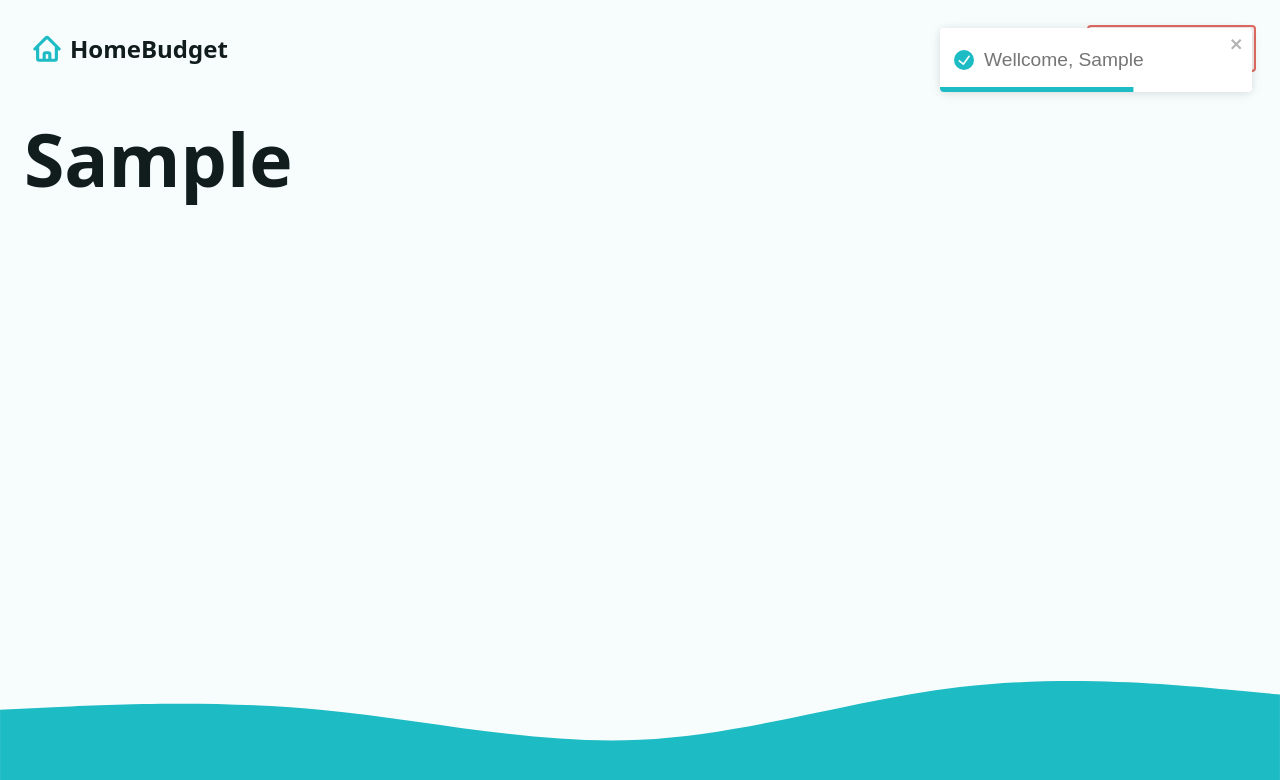
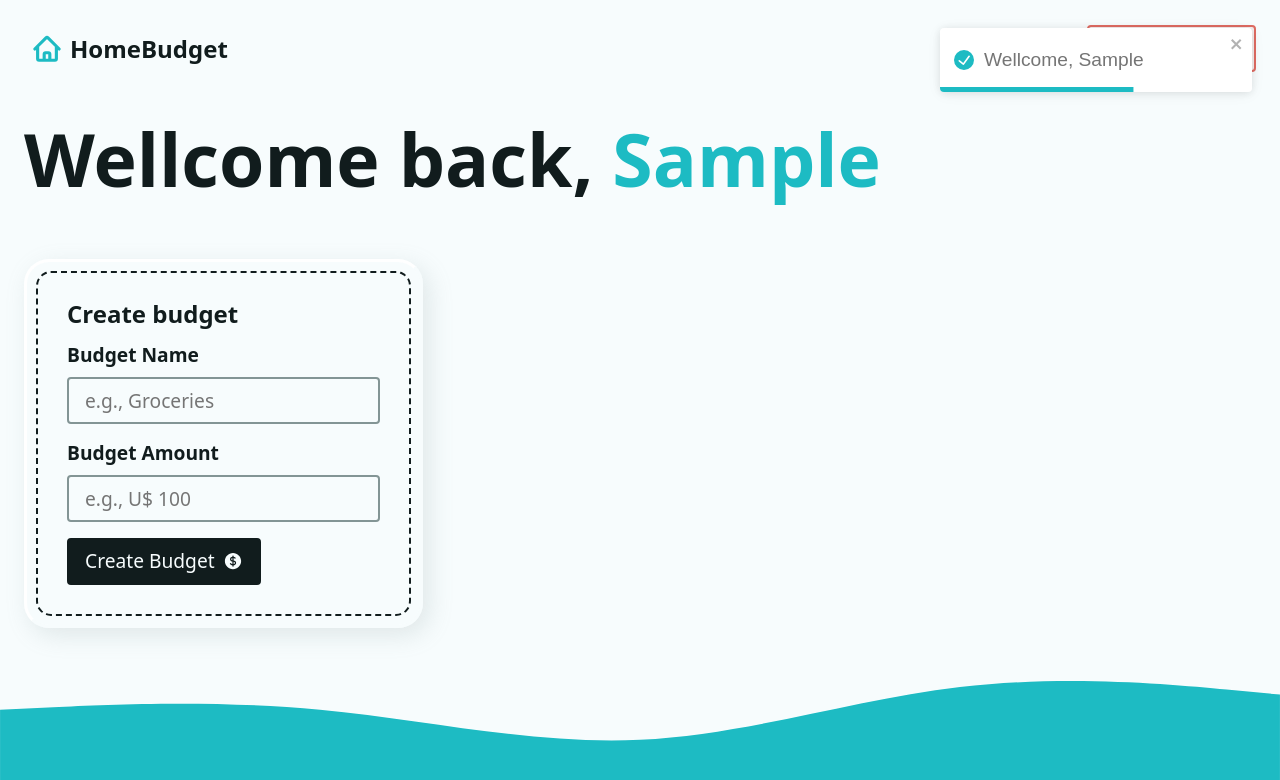
Before and after one commit to lucasquitan/react-router-app, a React (Vite) app: page / in a window 1280 px wide. Both pictures are taken after typing "Sample" into the empty fields and a click on the button "Create Account". Shown: the top 780 px of the page. Built offline with nearby package versions, Linux system fonts and the light colour scheme.

Commit message:
feat: created Budget component and basic logic

```diff
--- /dev/null
+++ b/src/components/AddBudgetForm.jsx
@@ -0,0 +1,43 @@
+// rdd imports
+import { Form } from 'react-router-dom';
+
+// library
+import { CurrencyDollarIcon } from '@heroicons/react/24/solid';
+
+const AddBudgetForm = () => {
+  return (
+    <div className="form-wrapper">
+      <h2 className="h3">Create budget</h2>
+      <Form method="post" className="grid-sm">
+        <div className="grid-xs">
+          <label htmlFor="newBudget">Budget Name</label>
+          <input
+            type="text"
+            name="newBudget"
+            id="newBudget"
+            placeholder="e.g., Groceries"
+          />
+        </div>
+        <div className="grid-xs">
+          <label htmlFor="newBudgetAmount">Budget Amount</label>
+          <input
+            type="number"
+            step="0.01"
+            name="newBudgetAmount"
+            id="newBudgetAmount"
+            placeholder="e.g., U$ 100"
+            required
+            inputMode="decimal"
+          />
+        </div>
+        <input type="hidden" name="_action" value="createBudget" />
+        <button type="subimit" className="btn btn--dark">
+          <span>Create Budget</span>
+          <CurrencyDollarIcon width={20} />
+        </button>
+      </Form>
+    </div>
+  );
+};
+
+export default AddBudgetForm;
--- a/src/components/Intro.jsx
+++ b/src/components/Intro.jsx
@@ -26,6 +26,7 @@ const Intro = () => {
             placeholder="What is your name?"
             autoComplete="given-name"
           />
+          <input type="hidden" name="_action" value="newUser" />
           <button type="submit" className="btn btn--dark">
             <span>Create Account</span>
             <UserPlusIcon width={20} />
--- a/src/helpers.js
+++ b/src/helpers.js
@@ -1,3 +1,8 @@
+const generateRandomColor = () => {
+  const existingBudgetLength = fetchData('budgets')?.length ?? 0;
+  return `${existingBudgetLength * 34} 65% 50%`;
+};
+
 // Local storage
 export const fetchData = (key) => {
   return JSON.parse(localStorage.getItem(key));
@@ -7,3 +12,20 @@ export const fetchData = (key) => {
 export const deleteItem = ({ key }) => {
   return localStorage.removeItem(key);
 };
+
+// create budget
+export const createBudget = ({ name, amount }) => {
+  const newItem = {
+    id: crypto.randomUUID(),
+    name: name,
+    createdAt: Date.now(),
+    amount: +amount,
+    color: generateRandomColor(),
+  };
+
+  const existingBudget = fetchData('budgets') ?? [];
+  return localStorage.setItem(
+    'budgets',
+    JSON.stringify([...existingBudget, newItem])
+  );
+};
--- a/src/pages/Dashboard.jsx
+++ b/src/pages/Dashboard.jsx
@@ -3,31 +3,66 @@ import { useLoaderData } from 'react-router-dom';
 
 // components
 import Intro from '../components/Intro';
+import AddBudgetForm from '../components/AddBudgetForm';
 
 //  helper functions
-import { fetchData } from '../helpers';
+import { createBudget, fetchData } from '../helpers';
 import { toast } from 'react-toastify';
 
 // loader
 export function dashboardLoader() {
   const userName = fetchData('userName');
-  return { userName };
+  const budgets = fetchData('budgets');
+  return { userName, budgets };
 }
 
 // action
 export async function dashboardAction({ request }) {
   const data = await request.formData();
-  const formData = Object.fromEntries(data);
-  try {
-    localStorage.setItem('userName', JSON.stringify(formData.userName));
-    return toast.success(`Wellcome, ${formData.userName}`);
-  } catch (e) {
-    throw new Error('There is a problem with your account.');
+  const { _action, ...values } = Object.fromEntries(data);
+
+  // new user submission
+  if (_action == 'newUser') {
+    try {
+      localStorage.setItem('userName', JSON.stringify(values.userName));
+      return toast.success(`Wellcome, ${values.userName}`);
+    } catch (e) {
+      throw new Error('There is a problem with your account.');
+    }
+  }
+  // new budget
+  if (_action == 'createBudget') {
+    try {
+      createBudget({
+        name: values.newBudget,
+        amount: values.newBudgetAmount,
+      });
+      /** some logic*/
+      return toast.success('Budget created!');
+    } catch (e) {
+      throw new Error('There is a problem with your budget');
+    }
   }
 }
 
 const Dashboard = () => {
   const { userName } = useLoaderData();
-  return <>{userName ? <h1>{userName}</h1> : <Intro />}</>;
+  return (
+    <>
+      {userName ? (
+        <div className="dashboard">
+          <h1>
+            Wellcome back, <span className="accent">{userName}</span>
+          </h1>
+          <div className="grid-sm">{/** some logic */}</div>
+          <div className="gird-lg">
+            <AddBudgetForm />
+          </div>
+        </div>
+      ) : (
+        <Intro />
+      )}
+    </>
+  );
 };
 export default Dashboard;
```
